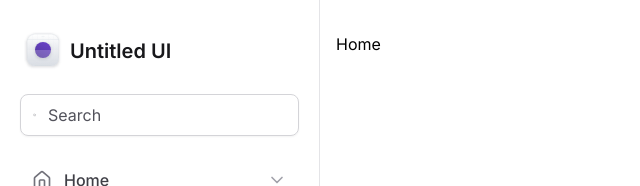
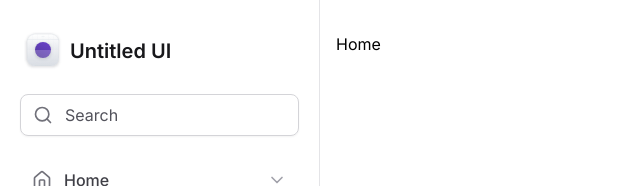
Before and after one commit to lucasmfg7/next-tailwind, a Next.js app: page / in a window 1280 px wide. Shown: the top 186 px of the page, without its empty margins (0-640 px from the left). Built offline with nearby package versions, Linux system fonts and the light colour scheme.

Commit message:
Pattern de Composição

```diff
--- /dev/null
+++ b/src/components/Input.tsx
@@ -0,0 +1,37 @@
+import { ComponentProps } from 'react'
+
+export interface InputProps {}
+
+type InputPrefixPros = ComponentProps<'div'>
+
+const InputPrefix = ({ ...props }: InputPrefixPros) => {
+  return <div {...props} />
+}
+
+type InputControlPros = ComponentProps<'input'>
+
+const InputControl = ({ ...props }: InputControlPros) => {
+  return (
+    <input
+      className="mx-1 flex-1 border-0 bg-transparent p-0 text-zinc-900 placeholder-zinc-600"
+      {...props}
+    />
+  )
+}
+
+type InputRootProps = ComponentProps<'div'>
+
+const InputRoot = (props: InputRootProps) => {
+  return (
+    <div
+      className="flex w-full items-center gap-2 rounded-lg border border-zinc-300 px-3 py-2 shadow-sm"
+      {...props}
+    />
+  )
+}
+
+export const Input = {
+  Root: InputRoot,
+  Control: InputControl,
+  Prefix: InputPrefix,
+}
--- a/src/components/Sidebar/index.tsx
+++ b/src/components/Sidebar/index.tsx
@@ -9,6 +9,7 @@
   SquareStack,
   Users,
 } from 'lucide-react'
+import { Input } from '../Input'
 import { UsedSpaceWidget } from '../UsedSpaceWidget'
 import { Logo } from './Logo'
 import { NavItem } from './NavItem'
@@ -18,13 +19,12 @@
   return (
     <aside className="flex flex-col gap-6 border-r border-zinc-200 px-5 py-8">
       <Logo />
-      <div className="flex w-full items-center gap-2 rounded-lg border border-zinc-300 px-3 py-2 shadow-sm">
-        <Search className="h-5 w-5 text-zinc-500" />
-        <input
-          className="mx-1 flex-1 border-0 bg-transparent p-0 text-zinc-900 placeholder-zinc-600"
-          placeholder="Search"
-        />
-      </div>
+      <Input.Root>
+        <Input.Prefix>
+          <Search className="h-5 w-5 text-zinc-500" />
+        </Input.Prefix>
+        <Input.Control placeholder="Search" />
+      </Input.Root>
 
       <nav className="space-y-1">
         <NavItem title="Home" icon={Home} />
```
